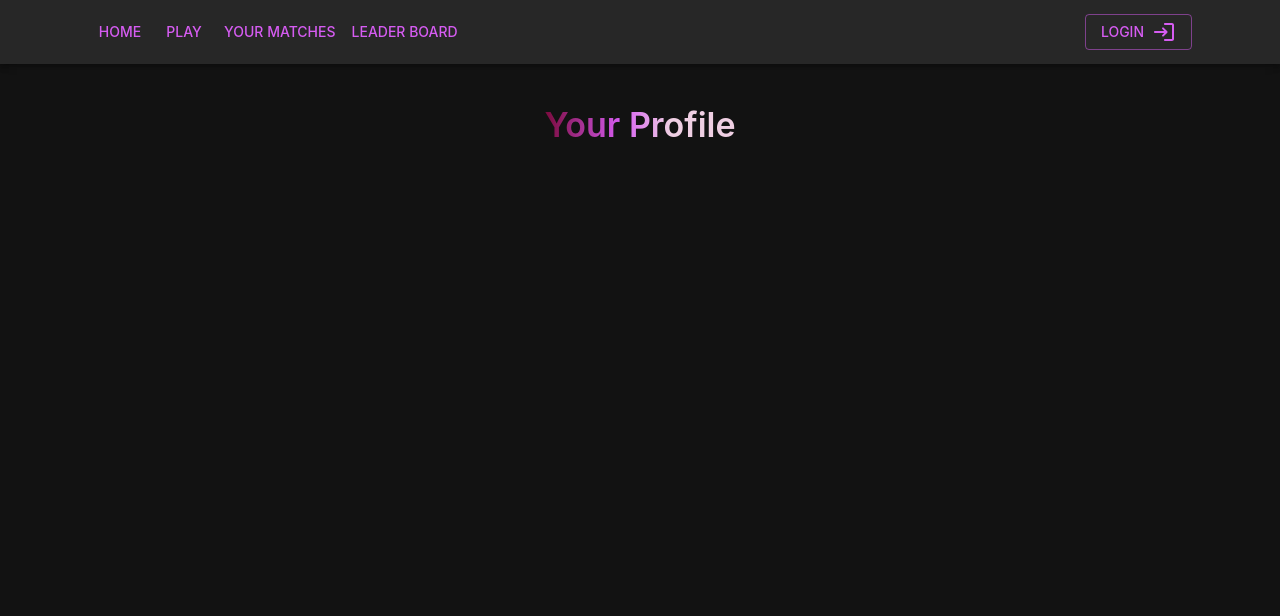
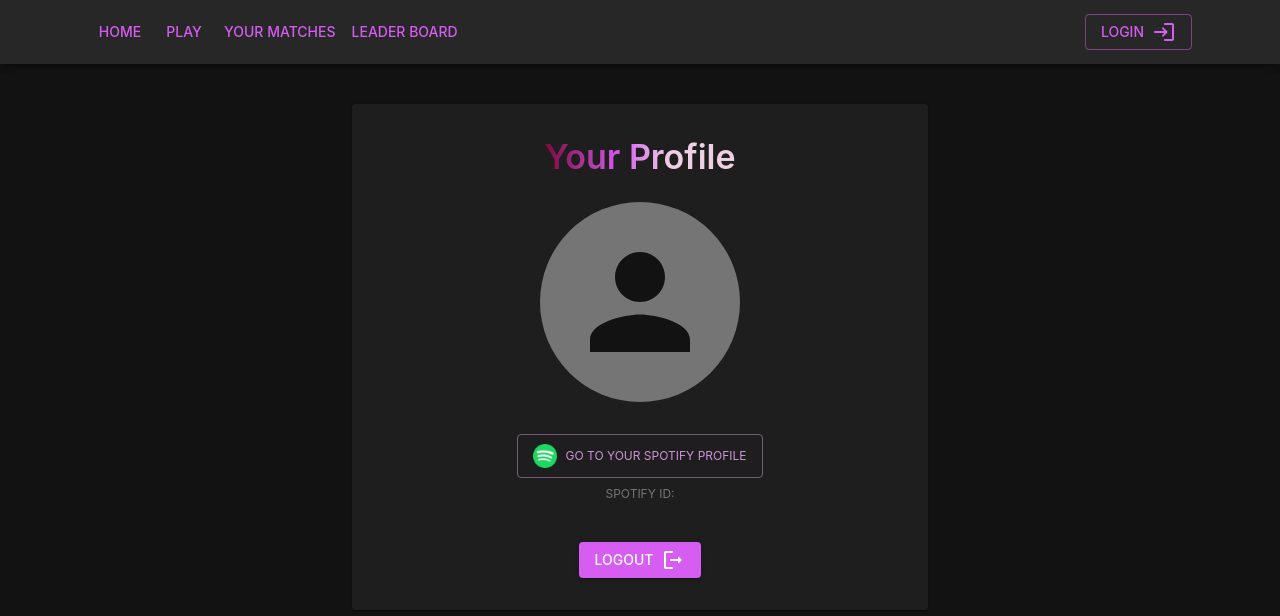
Before and after one commit to e-4738/PV247-project, a React (Vite) app: page /profile in a window 1280 px wide. Shown: the top 616 px of the page. Built offline with nearby package versions, Linux system fonts and the light colour scheme.

Commit message:
beautify profile

```diff
--- a/src/pages/PlayQuiz.tsx
+++ b/src/pages/PlayQuiz.tsx
@@ -1,5 +1,6 @@
 import {
-	Box, ToggleButton,
+	Box,
+	ToggleButton,
 	ToggleButtonGroup,
 	Typography
 } from '@mui/material';
--- a/src/pages/Profile.tsx
+++ b/src/pages/Profile.tsx
@@ -1,6 +1,7 @@
-import { Avatar, Button, Paper, Typography } from '@mui/material';
+import { Avatar, Button, Link, Paper, Typography } from '@mui/material';
 import LogoutRoundedIcon from '@mui/icons-material/LogoutRounded';
 import { useNavigate } from '@tanstack/react-router';
+import { grey } from '@mui/material/colors';
 
 import usePageTitle from '../hooks/usePageTitle';
 import useLoggedInUser from '../hooks/useLoggedInUser';
@@ -11,25 +12,39 @@ const Profile = () => {
 	const navigate = useNavigate();
 	const user = useLoggedInUser();
 	return (
-		<>
-			<Typography variant="h4" textAlign="center" mb={3}>
-				Your Profile
-			</Typography>
-			{user && (
 		<Paper
 			sx={{
 				display: 'flex',
 				flexDirection: 'column',
 				alignItems: 'center',
 				width: '50%',
-						p: 4,
-						gap: 2
+				p: 4
 			}}
 		>
-					<Avatar sx={{ width: 200, height: 200 }} src={user?.image} />
-					<Typography>{user?.displayName}</Typography>
-					<Typography>SpotifyID: {user?.spotifyUserId}</Typography>
-					<Typography>Spotify Profile Link: {user?.profileLink}.</Typography>
+			<Typography variant="h4" textAlign="center" mb={3}>
+				Your Profile
+			</Typography>
+			<Avatar sx={{ width: 200, height: 200, mb: 2 }} src={user?.image} />
+			<Typography variant="body1" sx={{ fontSize: 28, fontWeight: 600 }}>
+				{user?.displayName}
+			</Typography>
+			<Typography variant="body2" textAlign="center" sx={{ mb: 2 }}>
+				{user?.mail}
+			</Typography>
+			<Button
+				href={user?.profileLink}
+				variant="outlined"
+				color="secondary"
+				sx={{ display: 'flex', alignItems: 'center' }}
+			>
+				<img src="spotifyLogoMinimal.png" alt="spotify logo" width="24" />
+				<Typography variant="overline" pl={1}>
+					Go to your Spotify profile
+				</Typography>
+			</Button>
+			<Typography color={grey[600]} variant="overline">
+				Spotify ID: {user?.spotifyUserId}
+			</Typography>
 
 			<Button
 				variant="contained"
@@ -37,13 +52,12 @@ const Profile = () => {
 					logOutUser();
 					navigate({ to: '/' });
 				}}
+				sx={{ mt: 4 }}
 			>
 				Logout
 				<LogoutRoundedIcon sx={{ ml: 1 }} />
 			</Button>
 		</Paper>
-			)}
-		</>
 	);
 };
 
--- a/src/theme.tsx
+++ b/src/theme.tsx
@@ -1,3 +1,4 @@
+import { grey } from '@mui/material/colors';
 import { createTheme } from '@mui/material/styles';
 
 export const theme = createTheme({
```
Also changed, not shown: public/spotifyLogoMinimal.png (added). Lines whose indentation alone changed are shown as unchanged.
